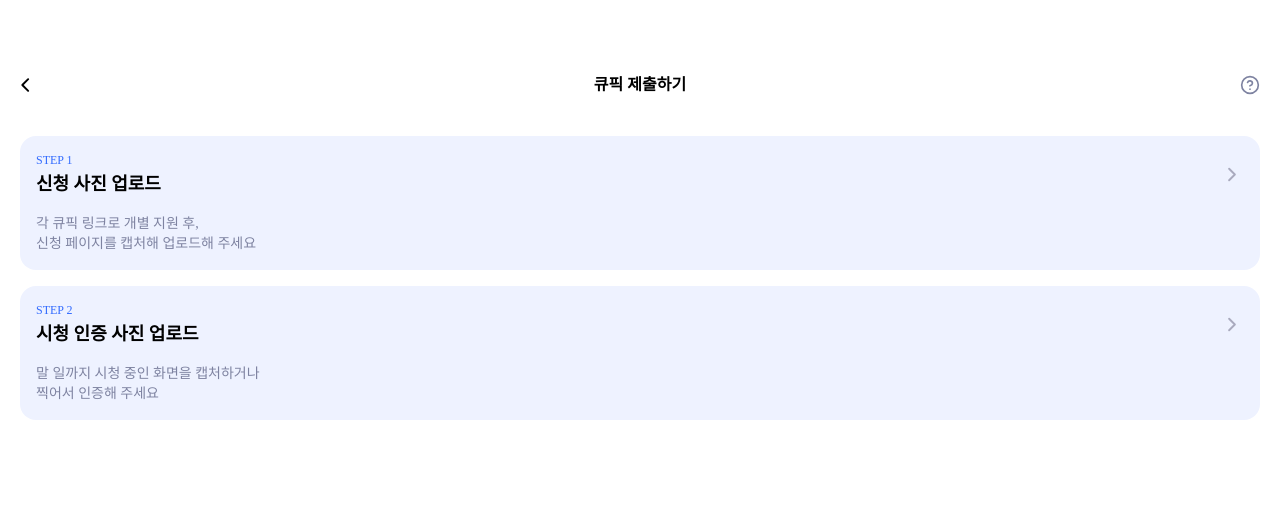
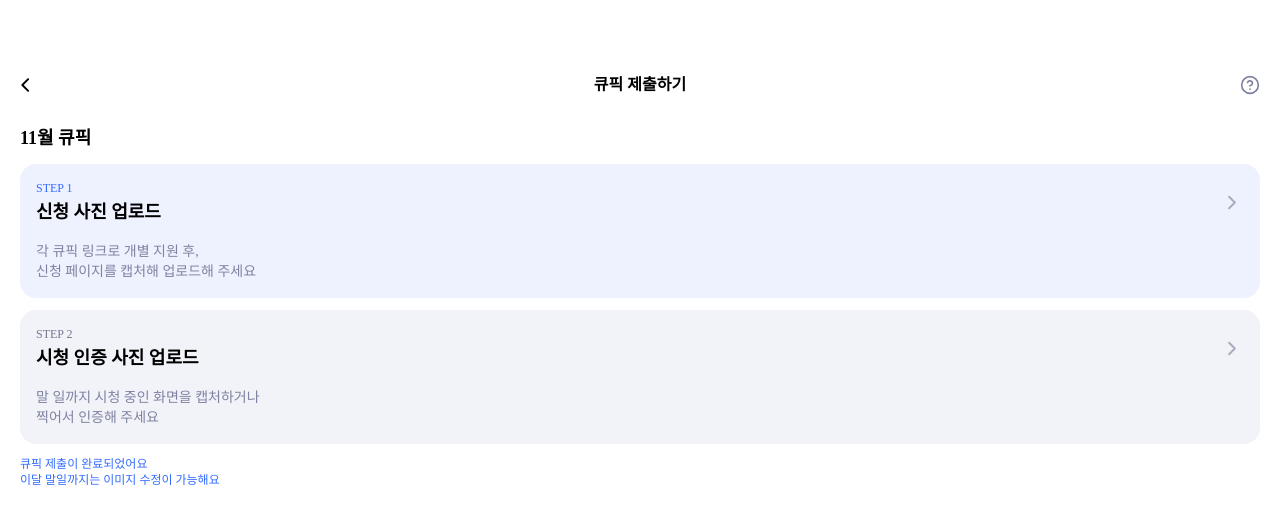
Before and after one commit to Kusitms32th-KuCheck/KuCheck-Front, a Next.js app: page /ku-pick in a window 1280 px wide. Shown: the top 524 px of the page. Built offline with nearby package versions, Linux system fonts and the light colour scheme; no server answers; a web font is replaced by a local one.

Commit message:
style(#85): 카드 스타일 변경, 안내문구 추가
제출 완료된 경우 카드 디자인 변경, application 업로드 안할경우 view 업로드 안되도록 수정, 둘다 완료된 경우 전체 안내문구 추가

```diff
--- a/src/app/(member)/ku-pick/page.tsx
+++ b/src/app/(member)/ku-pick/page.tsx
@@ -11,6 +11,7 @@ export default async function QPickPage() {
   return (
     <main>
       <MemberHeader
+        headerColor={'bg-white'}
         headerType={'dynamic'}
         title={'큐픽 제출하기'}
         rightElement={
@@ -19,9 +20,11 @@ export default async function QPickPage() {
           </Link>
         }
       />
-      <div className="h-[116px]" />
-      <div className="mt-[20px] flex flex-col gap-y-4 px-5">
+      <div className="h-[116px] border" />
+      <div className="mt-[8px] flex flex-col gap-y-3 px-5">
+        <h1 className="body-2xl-semibold">11월 큐픽</h1>
         <SubmitCard
+          colorGray={false}
           isSubmit={!!myKuPickData?.applicationUrl}
           href={'/ku-pick/application'}
           title={'신청 사진 업로드'}
@@ -35,9 +38,10 @@ export default async function QPickPage() {
           }
         />
         <SubmitCard
+          colorGray={!myKuPickData?.applicationUrl}
           isSubmit={!!myKuPickData?.viewUrl}
           href={'/ku-pick/view'}
-          title={'시청 인증 사진 업로드 '}
+          title={'시청 인증 사진 업로드'}
           step={2}
           description={
             <div className="body-sm-medium text-gray-500">
@@ -47,6 +51,11 @@ export default async function QPickPage() {
             </div>
           }
         />
+        <p className="caption-sm-medium text-primary-500">
+          큐픽 제출이 완료되었어요
+          <br />
+          이달 말일까지는 이미지 수정이 가능해요
+        </p>
       </div>
     </main>
   )
--- /dev/null
+++ b/src/assets/svgComponents/member/AkarIconsCircleCheckFillIcon.tsx
@@ -0,0 +1,4 @@
+import * as React from "react";
+import type { SVGProps } from "react";
+const SvgAkarIconsCircleCheckFillIcon = (props: SVGProps<SVGSVGElement>) => <svg xmlns="http://www.w3.org/2000/svg" width="1em" height="1em" fill="none" viewBox="0 0 24 24" {...props}><path fill="#326BFF" fillRule="evenodd" d="M12 1C5.925 1 1 5.925 1 12s4.925 11 11 11 11-4.925 11-11S18.075 1 12 1m4.768 9.14a1.001 1.001 0 1 0-1.536-1.28l-4.3 5.159-2.225-2.226a1 1 0 0 0-1.414 1.414l3 3a1 1 0 0 0 1.475-.067z" clipRule="evenodd" /></svg>;
+export default SvgAkarIconsCircleCheckFillIcon;
--- a/src/assets/svgComponents/member/index.ts
+++ b/src/assets/svgComponents/member/index.ts
@@ -1,4 +1,5 @@
 export { default as QrIcon } from './QrIcon'
+export { default as AkarIconsCircleCheckFillIcon } from './AkarIconsCircleCheckFillIcon'
 export { default as AlertErrorIcon } from './AlertErrorIcon'
 export { default as AlertInfoIcon } from './AlertInfoIcon'
 export { default as AlertSuccessIcon } from './AlertSuccessIcon'
--- a/src/components/member/ku-pick/SubmitCard.tsx
+++ b/src/components/member/ku-pick/SubmitCard.tsx
@@ -3,7 +3,7 @@
 import { ChevronRightIcon } from '@/assets/svgComponents'
 import { useRouter } from 'next/navigation'
 import { ReactNode, useCallback } from 'react'
-import { FillCheckIcon } from '@/assets/svgComponents/member'
+import { AkarIconsCircleCheckFillIcon } from '@/assets/svgComponents/member'
 
 interface SubmitCardProps {
   isSubmit: boolean
@@ -11,23 +11,24 @@ interface SubmitCardProps {
   title: string
   description: ReactNode
   href: string
+  colorGray: boolean
 }
 
-export default function SubmitCard({ title, step, description, href, isSubmit }: SubmitCardProps) {
+export default function SubmitCard({ title, step, description, href, isSubmit, colorGray }: SubmitCardProps) {
   const router = useRouter()
-
   const handleNavigate = useCallback(() => {
-    router.push(href)
+    if (colorGray) return
+    else router.push(href)
   }, [href, router])
 
   return (
-    <div className="bg-primary-50 flex flex-col gap-y-[16px] rounded-[16px] p-4">
+    <div className={`${colorGray ? 'bg-gray-100' : 'bg-primary-50'} flex flex-col gap-y-[16px] rounded-[16px] p-4`}>
       <div className="flex items-center justify-between">
         <div className="flex flex-col gap-y-[2px]">
-          <p className="caption-sm-medium text-primary-500">STEP {step}</p>
+          <p className={`${colorGray ? 'text-gray-600' : 'text-primary-500'} caption-sm-medium`}>STEP {step}</p>
           <div className="flex items-center gap-x-2">
             <h1 className={`${isSubmit ? 'text-primary-500' : ''} body-2xl-semibold`}>{title}</h1>
-            {isSubmit && <FillCheckIcon width={20} height={20} />}
+            {isSubmit && <AkarIconsCircleCheckFillIcon width={24} height={24} />}
           </div>
         </div>
 
@@ -40,7 +41,7 @@ export default function SubmitCard({ title, step, description, href, isSubmit }:
           <ChevronRightIcon width={24} height={24} />
         </button>
       </div>
-      {description}
+      {isSubmit ? null : description}
     </div>
   )
 }
```
Also changed, not shown: public/common/member/akar-icons_circle-check-fill-icon.svg (added).
